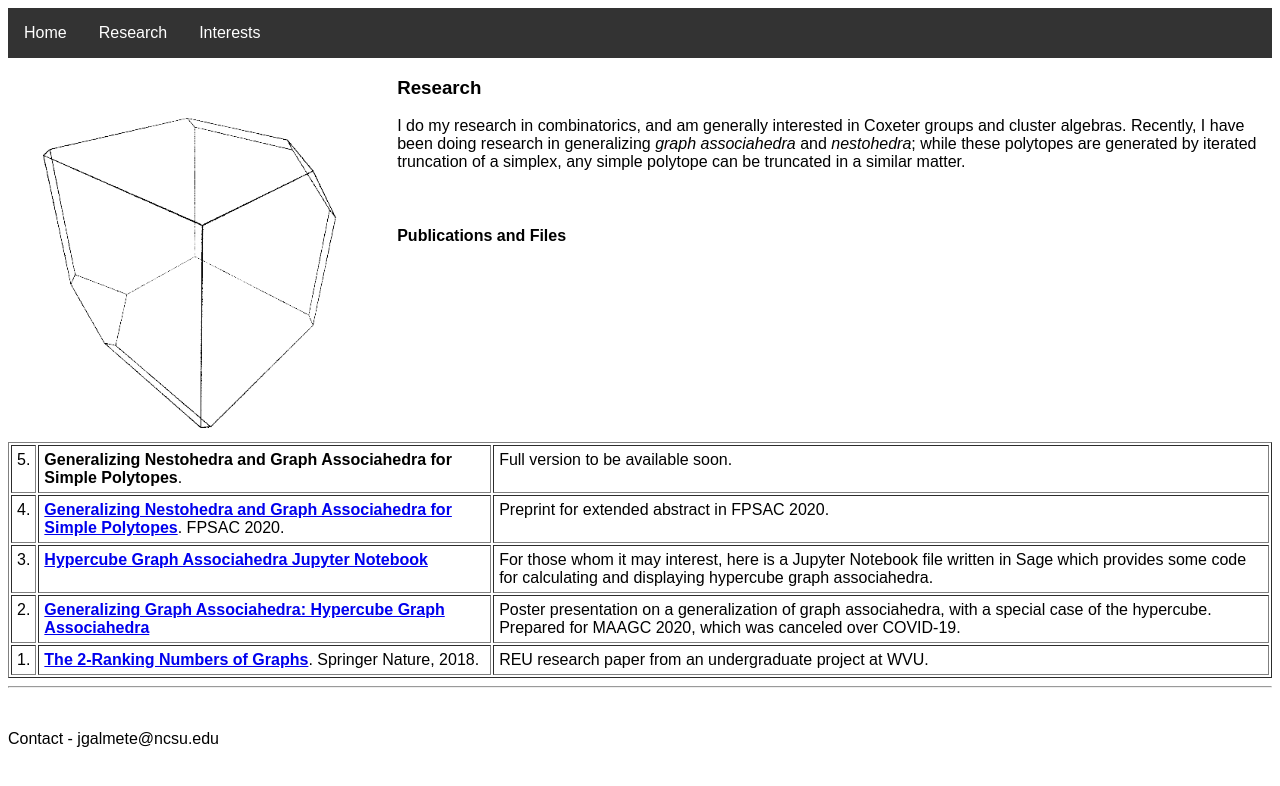
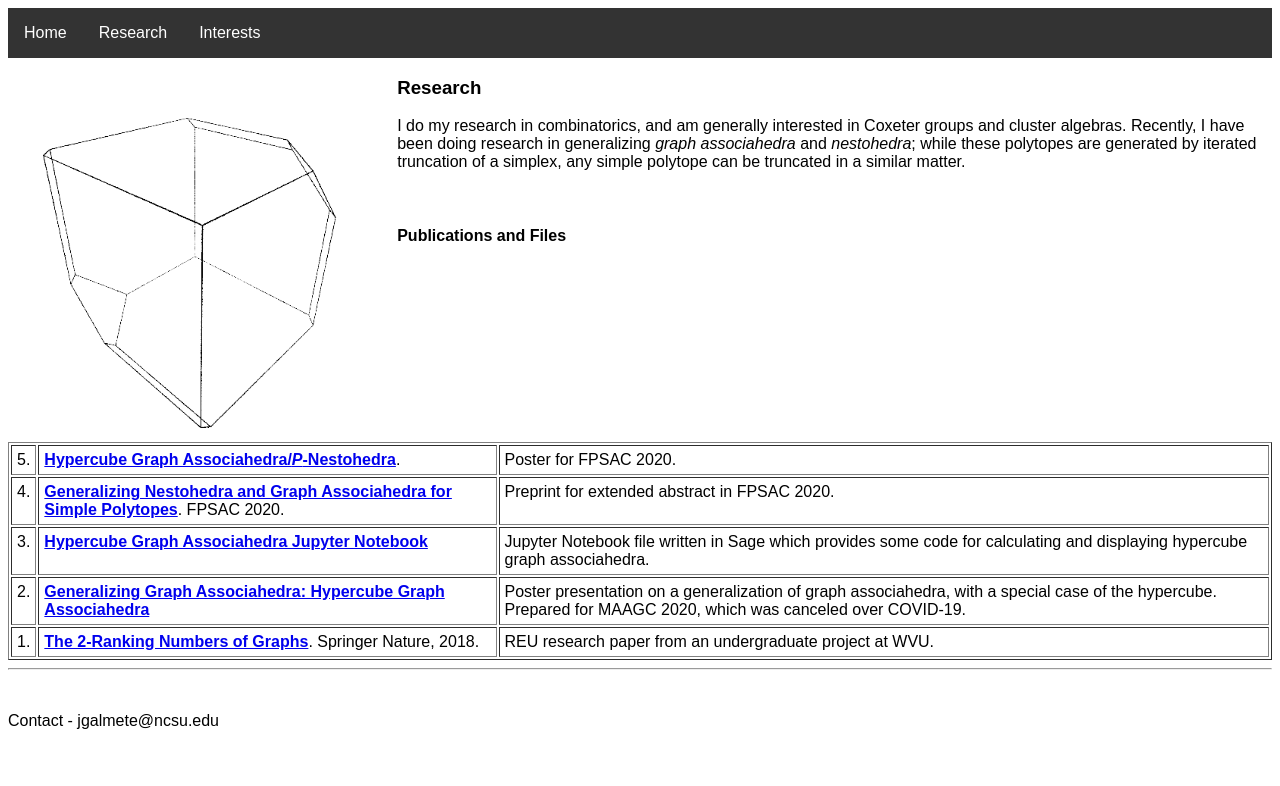
Before and after one commit to jordanalmeter/jordanalmeter.github.io, a plain HTML site: page research.html in a window 1280 px wide. Drawn offline with nearby package versions, Linux system fonts and the light colour scheme.

Commit message:
Added FPSAC 202 poster

```diff
--- a/research.html
+++ b/research.html
@@ -24,8 +24,8 @@
 <TABLE style="width:100%" border=1 cellpadding="5">
 
 <TR><TD valign="top">5.
-<TD valign="top"><B> Generalizing Nestohedra and Graph Associahedra for Simple Polytopes</B>.
-<TD valign="top"> Full version to be available soon.
+<TD valign="top"><B> <A href="files/FPSAC_2020_Poster.pdf">Hypercube Graph Associahedra&#x2F;<i>P</i>-Nestohedra</A></B>.
+<TD valign="top"> Poster for FPSAC 2020.
 </TR>
 
 <TR><TD valign="top">4.
@@ -35,7 +35,7 @@
 
 <TR><TD valign="top">3.
 <TD valign="top"><B><A href="files/Hypercube Graph Associahedron.ipynb"> Hypercube Graph Associahedra Jupyter Notebook</A></B>
-<TD valign="top"> For those whom it may interest, here is a Jupyter Notebook file written in Sage which provides some code for calculating and displaying hypercube graph associahedra.
+<TD valign="top"> Jupyter Notebook file written in Sage which provides some code for calculating and displaying hypercube graph associahedra.
 </TR>
 
 <TR><TD valign="top">2.
```
Also changed, not shown: 2 other files.
